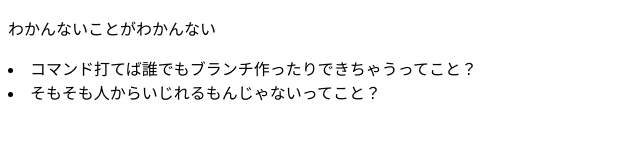
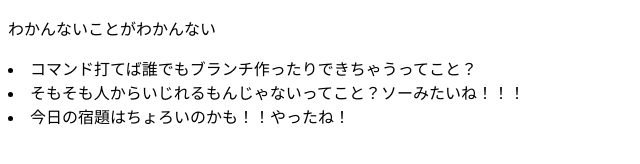
Before and after one commit to umaibomentaiaji/test, a plain HTML site: page index.html in a window 1280 px wide. Shown: the whole page, without its empty margins (0-640 px from the left). Drawn offline with Linux system fonts and the light colour scheme.

Commit message:
んーーー

```diff
--- a/index.html
+++ b/index.html
@@ -7,6 +7,7 @@
   <body>
     <p>わかんないことがわかんない</p>
     <li>コマンド打てば誰でもブランチ作ったりできちゃうってこと？</li>
-    <li>そもそも人からいじれるもんじゃないってこと？</li>
+    <li>そもそも人からいじれるもんじゃないってこと？ソーみたいね！！！</li>
+    <li>今日の宿題はちょろいのかも！！やったね！</li>
   </body>
 </html>
```
